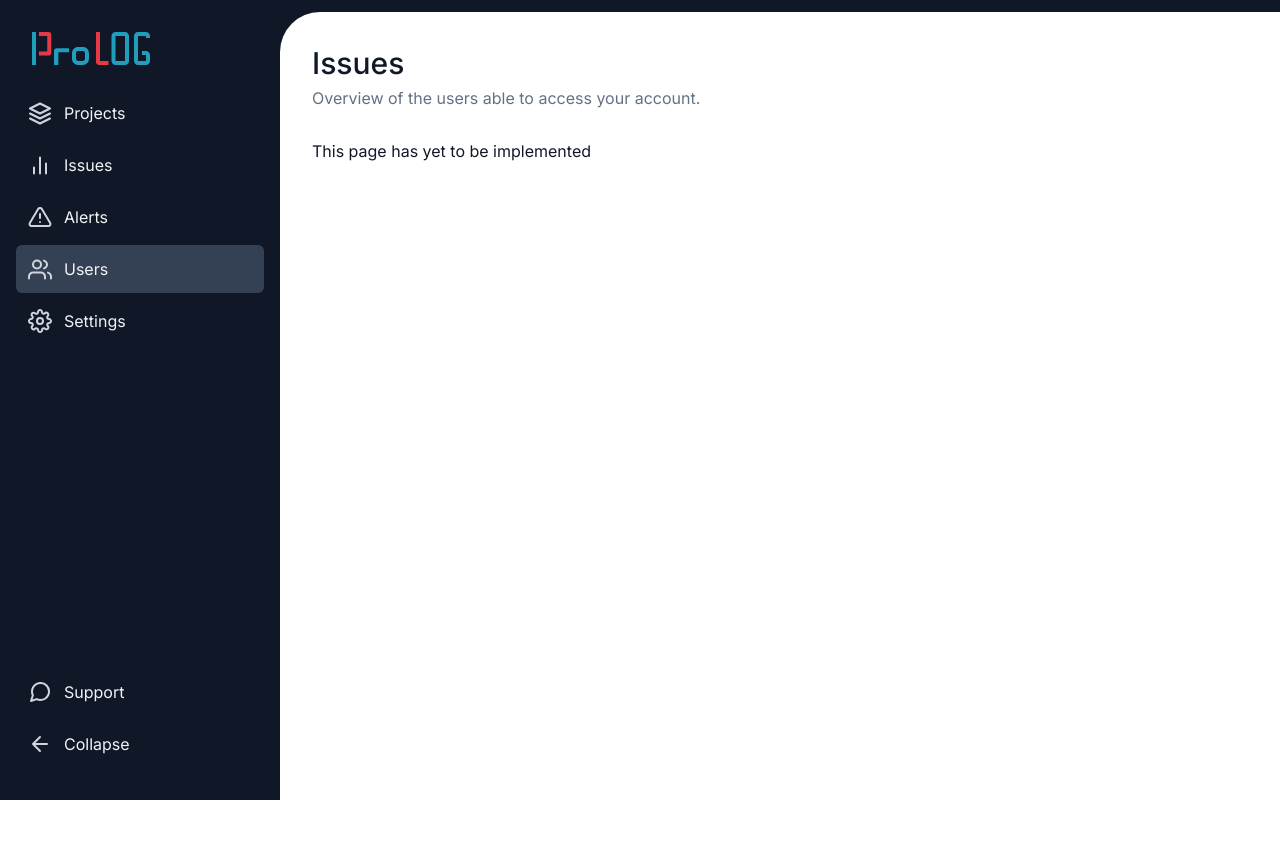
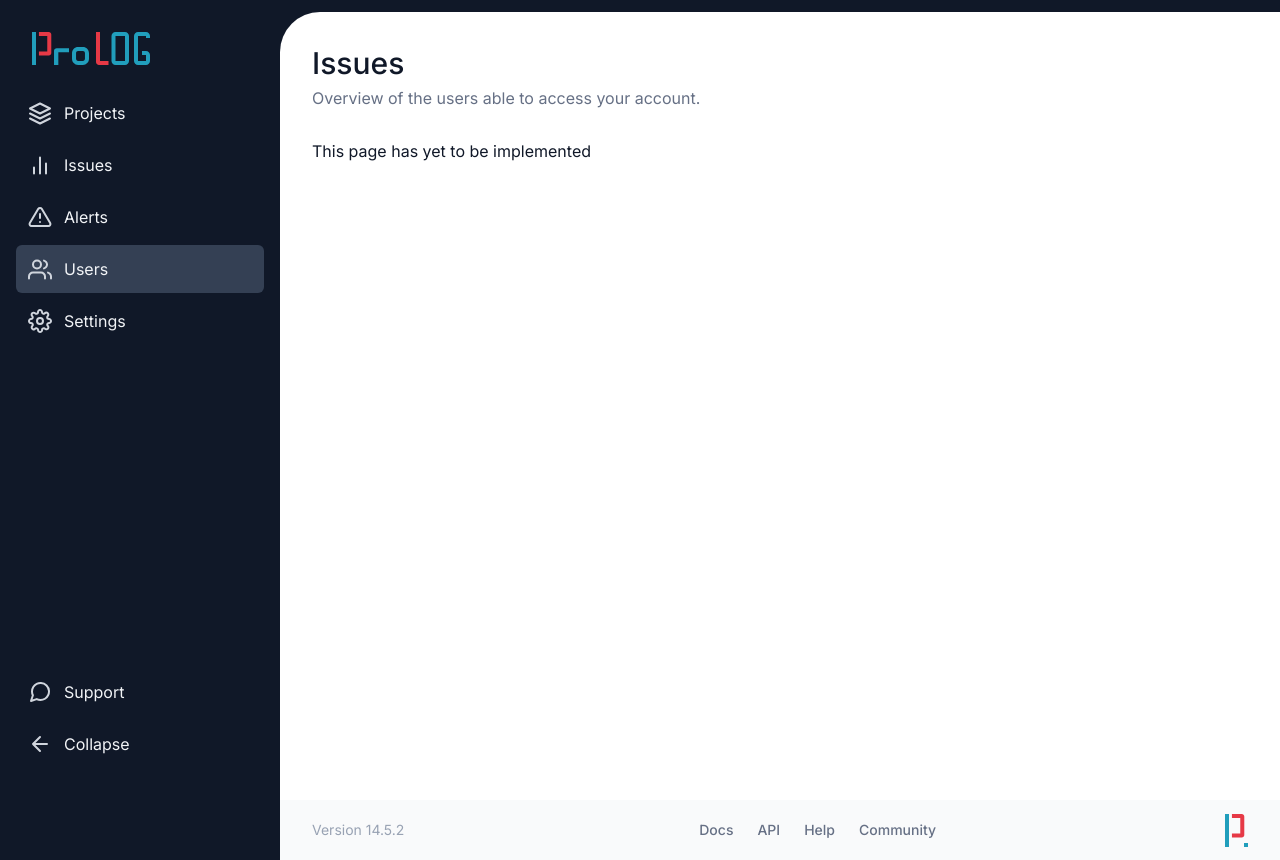
Before and after one commit to profydev/prolog-app-gmarinho21, a Next.js app: page /dashboard/users in a window 1280 px wide. Before the commit the page ends 800 px from the top, so only its background shows below. Built offline with nearby package versions, Linux system fonts and the light colour scheme.

Commit message:
added footer according to design (#8)

```diff
--- /dev/null
+++ b/features/layout/footer/footer.module.scss
@@ -0,0 +1,70 @@
+@use "@styles/color";
+@use "@styles/space";
+@use "@styles/font";
+@use "@styles/breakpoint";
+@use "@styles/z-index";
+@use "@styles/misc";
+
+.fixedContainer {
+  position: relative;
+  width: 100%;
+  height: 60px;
+  display: flex;
+  align-items: center;
+  justify-content: space-between;
+  background-color: color.$gray-50;
+  color: color.$gray-400;
+
+  @media (max-width: breakpoint.$mobile) {
+    flex-direction: column;
+    height: 177px;
+    align-items: center;
+  }
+}
+
+.fixedContainer > p {
+  @media (max-width: breakpoint.$mobile) {
+    order: 3;
+    margin: 0 0 24px;
+    text-align: center;
+  }
+}
+
+.fixedContainer > div {
+  @media (max-width: breakpoint.$mobile) {
+    margin: 24px 0 0;
+    order: 1;
+  }
+}
+
+.fixedContainer > img {
+  @media (max-width: breakpoint.$mobile) {
+    order: 2;
+    margin: 0;
+  }
+}
+
+.container {
+  width: 100%;
+  margin-left: -32px;
+  display: flex;
+  align-items: center;
+  justify-content: center;
+  gap: 24px;
+}
+
+.version {
+  margin-left: 32px;
+  width: 160px;
+  font: font.$text-sm-regular;
+}
+
+.links {
+  color: color.$gray-500;
+  font: font.$text-sm-medium;
+  text-decoration: none;
+}
+
+.logo {
+  margin-right: 32px;
+}
--- /dev/null
+++ b/features/layout/footer/footer.tsx
@@ -0,0 +1,28 @@
+import styles from "./footer.module.scss";
+
+type FooterProps = {
+  versionNumber: string;
+};
+
+export function Footer({ versionNumber }: FooterProps) {
+  return (
+    <footer className={styles.fixedContainer}>
+      <p className={styles.version}>Version {versionNumber} </p>
+      <div className={styles.container}>
+        <a href="#" className={styles.links}>
+          Docs
+        </a>
+        <a href="#" className={styles.links}>
+          API
+        </a>
+        <a href="#" className={styles.links}>
+          Help
+        </a>
+        <a href="#" className={styles.links}>
+          Community
+        </a>
+      </div>
+      <img src="/icons/logo-small.svg" className={styles.logo}></img>
+    </footer>
+  );
+}
--- /dev/null
+++ b/features/layout/footer/index.ts
@@ -0,0 +1 @@
+export { Footer } from "./footer";
--- a/features/layout/page-container/page-container.tsx
+++ b/features/layout/page-container/page-container.tsx
@@ -1,6 +1,8 @@
 import Head from "next/head";
 import { SidebarNavigation } from "../sidebar-navigation";
+import { Footer } from "../footer";
 import styles from "./page-container.module.scss";
+import pkg from "../../../package.json";
 
 type PageContainerProps = {
   children: React.ReactNode;
@@ -26,6 +28,7 @@ export function PageContainer({ children, title, info }: PageContainerProps) {
           <div className={styles.info}>{info}</div>
           {children}
         </div>
+        <Footer versionNumber={pkg.version} />
       </main>
     </div>
   );
--- a/styles/breakpoint.scss
+++ b/styles/breakpoint.scss
@@ -1 +1,2 @@
 $desktop: 64em;
+$mobile: 32em;
```
Also changed, not shown: 1 other file (tests, documents, lock files or other folders).
